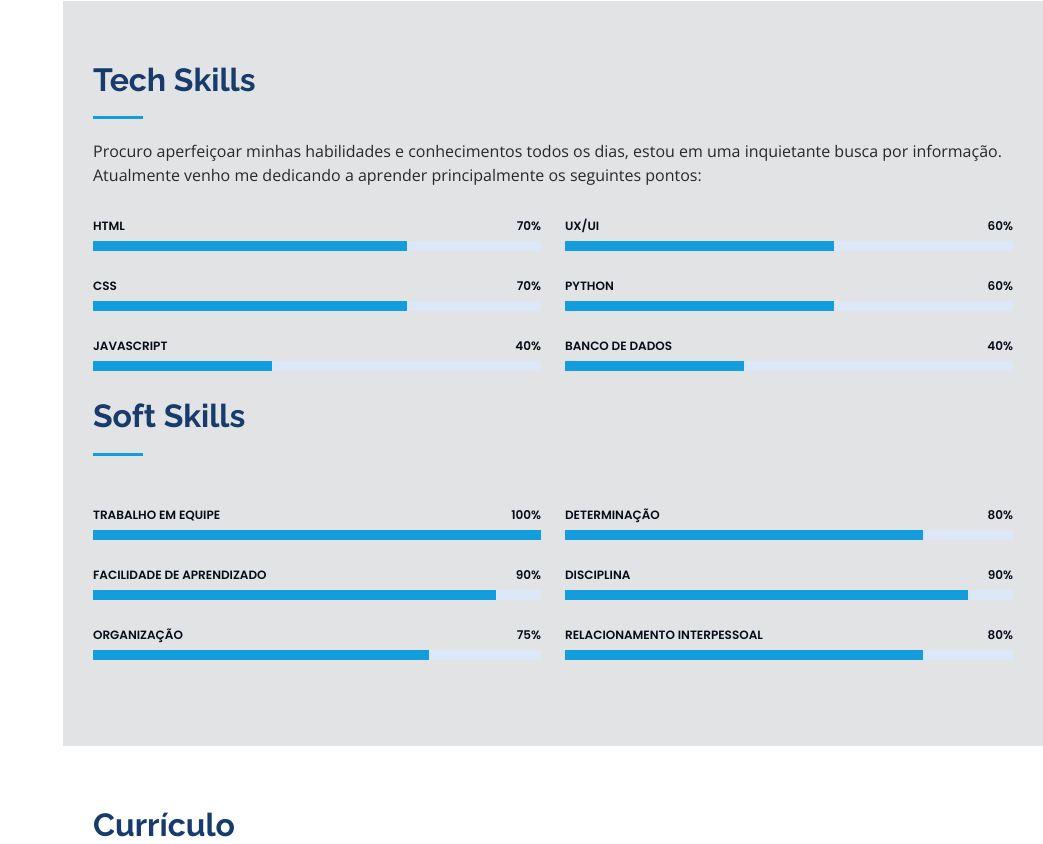
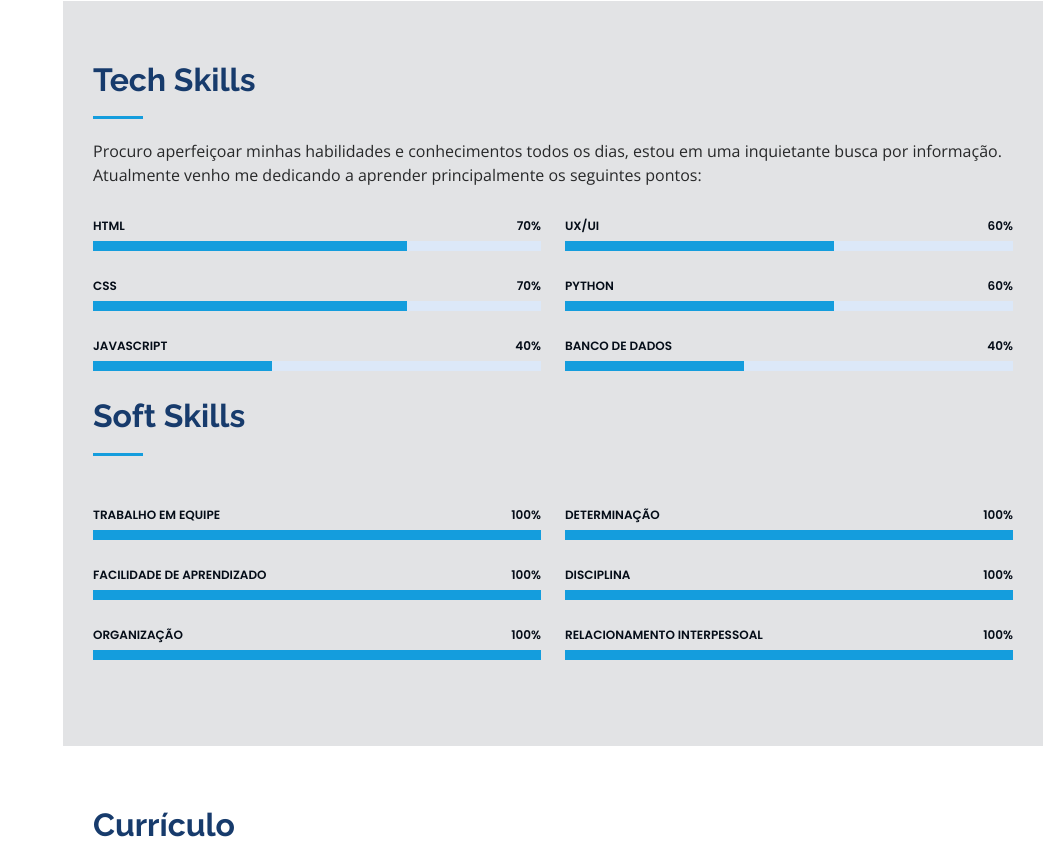
Before and after one commit to maurochavesjr/projeto-portfolio, a plain HTML site: page index.html in a window 1280 px wide. Shown: the part 1511-2355 px from the top of the page, without its empty margins (237-1280 px from the left). Drawn offline with nearby package versions, Linux system fonts and the light colour scheme.

```diff
--- a/index.html
+++ b/index.html
@@ -200,16 +200,16 @@
             </div>
 
             <div class="progress">
-              <span class="skill"> Facilidade de aprendizado <i class="val">90%</i></span>
+              <span class="skill"> Facilidade de aprendizado <i class="val">100%</i></span>
               <div class="progress-bar-wrap">
-                <div class="progress-bar" role="progressbar" aria-valuenow="90" aria-valuemin="0" aria-valuemax="100"></div>
+                <div class="progress-bar" role="progressbar" aria-valuenow="100" aria-valuemin="0" aria-valuemax="100"></div>
               </div>
             </div>
 
             <div class="progress">
-              <span class="skill"> Organização <i class="val">75%</i></span>
+              <span class="skill"> Organização <i class="val">100%</i></span>
               <div class="progress-bar-wrap">
-                <div class="progress-bar" role="progressbar" aria-valuenow="75" aria-valuemin="0" aria-valuemax="100"></div>
+                <div class="progress-bar" role="progressbar" aria-valuenow="100" aria-valuemin="0" aria-valuemax="100"></div>
               </div>
             </div>
 
@@ -218,34 +218,28 @@
           <div class="col-lg-6" data-aos="fade-up" data-aos-delay="100">
 
             <div class="progress">
-              <span class="skill"> Determinação <i class="val">80%</i></span>
+              <span class="skill"> Determinação <i class="val">100%</i></span>
               <div class="progress-bar-wrap">
-                <div class="progress-bar" role="progressbar" aria-valuenow="80" aria-valuemin="0" aria-valuemax="100"></div>
+                <div class="progress-bar" role="progressbar" aria-valuenow="100" aria-valuemin="0" aria-valuemax="100"></div>
               </div>
             </div>
 
             <div class="progress">
-              <span class="skill"> Disciplina <i class="val">90%</i></span>
+              <span class="skill"> Disciplina <i class="val">100%</i></span>
               <div class="progress-bar-wrap">
-                <div class="progress-bar" role="progressbar" aria-valuenow="90" aria-valuemin="0" aria-valuemax="100"></div>
+                <div class="progress-bar" role="progressbar" aria-valuenow="100" aria-valuemin="0" aria-valuemax="100"></div>
               </div>
             </div>
 
             <div class="progress">
-              <span class="skill"> Relacionamento Interpessoal <i class="val">80%</i></span>
+              <span class="skill"> Relacionamento Interpessoal <i class="val">100%</i></span>
               <div class="progress-bar-wrap">
-                <div class="progress-bar" role="progressbar" aria-valuenow="80" aria-valuemin="0" aria-valuemax="100"></div>
+                <div class="progress-bar" role="progressbar" aria-valuenow="100" aria-valuemin="0" aria-valuemax="100"></div>
               </div>
             </div>
-
           </div>
-
       </div>
-
-
-
         </div>
-
       </div>
     </section><!-- End Skills Section -->
 
@@ -558,7 +552,7 @@
   <footer id="footer">
     <div class="container">
       <div class="copyright">
-        &copy; Copyright <strong><span>iPortfolio</span></strong>
+        &copy; Desenvolvido <strong><span>Mauro Chaves</span></strong>
       </div>
       <div class="credits">
         <!-- All the links in the footer should remain intact. -->
```
